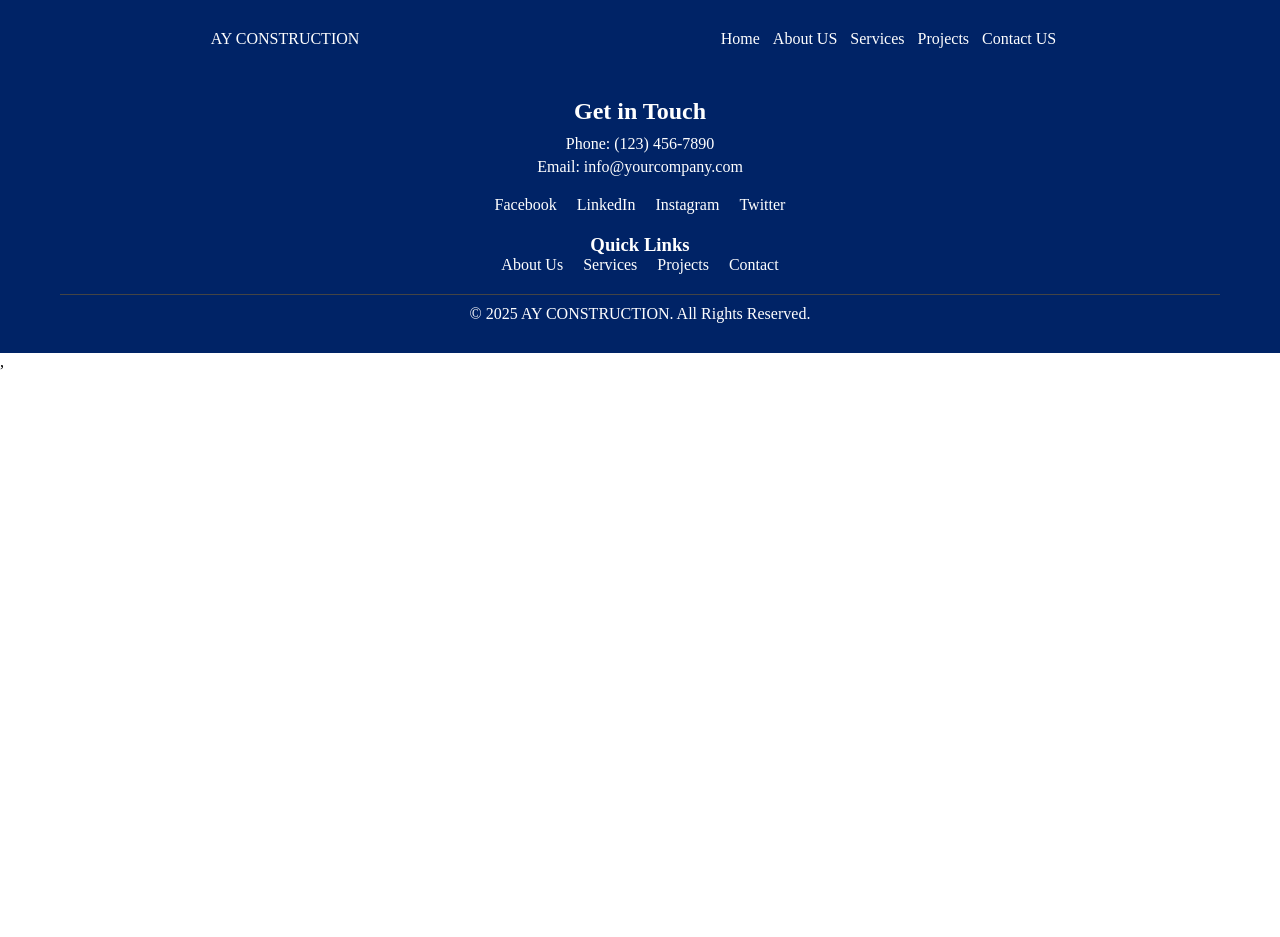
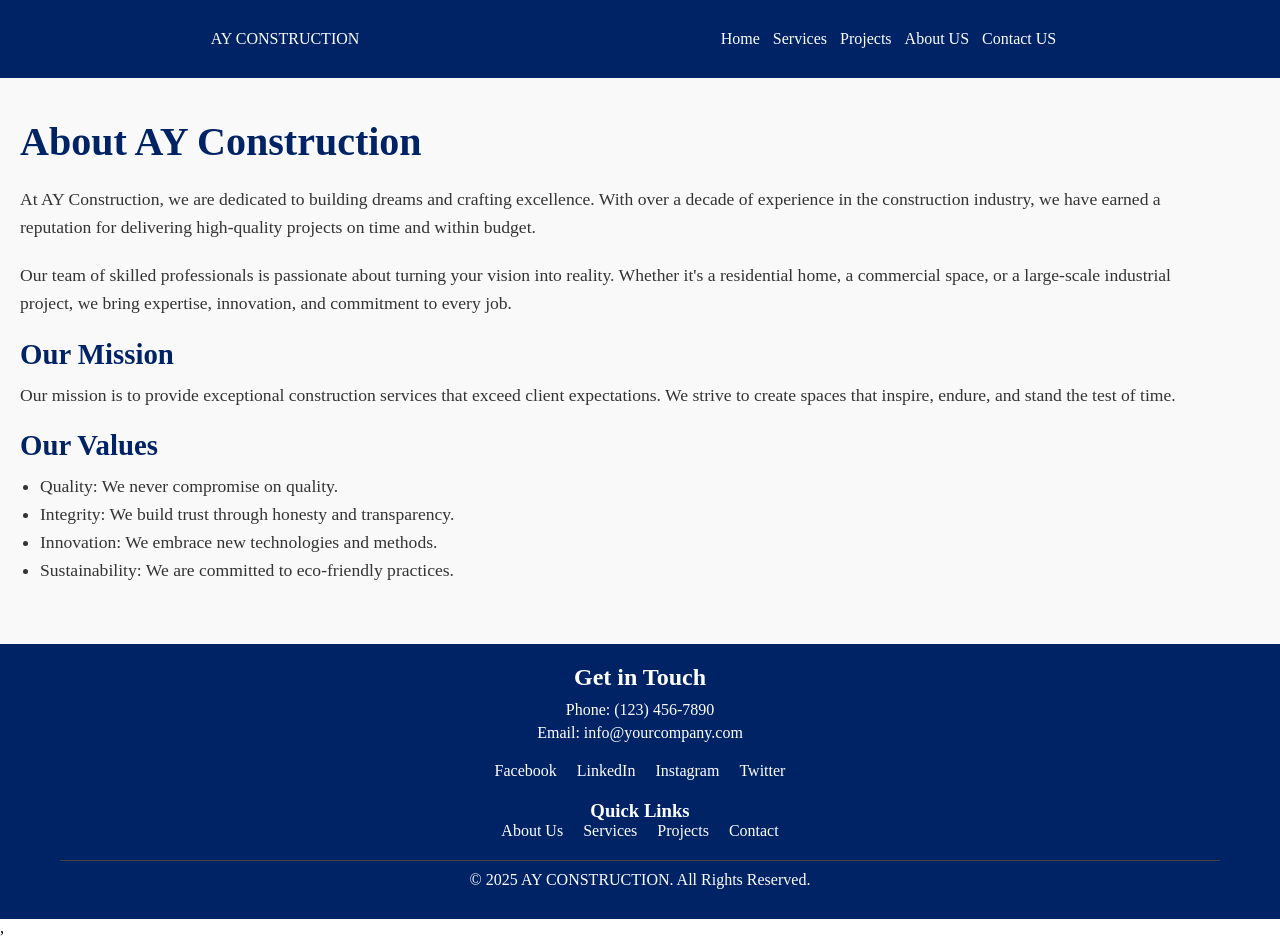
Before and after one commit to anushiny-cedrick/AY-Construction, a React (Vite) app: page /aboutus in a window 1280 px wide. Before the commit the page ends 800 px from the top, so only its background shows below. Built offline with nearby package versions, Linux system fonts and the light colour scheme.

Commit message:
About section added

```diff
--- a/src/App.jsx
+++ b/src/App.jsx
@@ -12,6 +12,7 @@ import Home from './components/Pages/Homepages/Home'
 import ProjectGallery from './components/ProjectCards/ProjectGallery'
 import ProjectPage from './components/Pages/ProjectPage/ProjectPage'
 import ContactForm from './components/Contact/ContactForm'
+import AboutUs from './components/AboutUs/AboutUs'
 
 function App() {
 
@@ -25,6 +26,7 @@ function App() {
         <Route path="/projects" element={<ProjectGallery />} />
         <Route path="/projects/:id" element={<ProjectPage />} />
         <Route path="/contact" element={<ContactForm />} />
+        <Route path="/aboutus" element={<AboutUs />} />
       </Routes>
       <Footer />
 
--- /dev/null
+++ b/src/components/AboutUs/AboutUs.css
@@ -0,0 +1,70 @@
+/* src/components/AboutUs.css */
+.about-us {
+    display: flex;
+    flex-wrap: wrap;
+    align-items: center;
+    padding: 40px 20px;
+    background-color: #f9f9f9;
+}
+
+.about-content {
+    flex: 1 1 60%;
+    padding-right: 40px;
+}
+
+.about-content h2 {
+    font-size: 2.5rem;
+    margin-bottom: 20px;
+    color: #002366;
+}
+
+.about-content h3 {
+    font-size: 1.8rem;
+    margin-top: 20px;
+    margin-bottom: 10px;
+    color: #002366;
+}
+
+.about-content p {
+    font-size: 1.1rem;
+    line-height: 1.6;
+    margin-bottom: 20px;
+    color: #333;
+}
+
+.about-content ul {
+    list-style-type: disc;
+    margin-left: 20px;
+    margin-bottom: 20px;
+}
+
+.about-content ul li {
+    font-size: 1.1rem;
+    line-height: 1.6;
+    color: #333;
+}
+
+.about-image {
+    flex: 1 1 35%;
+}
+
+.about-image img {
+    width: 100%;
+    border-radius: 8px;
+    box-shadow: 0 4px 6px rgba(0, 0, 0, 0.1);
+}
+
+@media (max-width: 768px) {
+    .about-us {
+        flex-direction: column;
+    }
+
+    .about-content {
+        padding-right: 0;
+        margin-bottom: 20px;
+    }
+
+    .about-image {
+        width: 100%;
+    }
+}
--- /dev/null
+++ b/src/components/AboutUs/AboutUs.jsx
@@ -0,0 +1,44 @@
+// src/components/AboutUs.jsx
+import React from "react";
+// import teamImage from "../assets/team.jpg";
+import "./AboutUs.css";
+
+const AboutUs = () => {
+    return (
+        <section className="about-us">
+            <div className="about-content">
+                <h2>About AY Construction</h2>
+                <p>
+                    At AY Construction, we are dedicated to building dreams and crafting
+                    excellence. With over a decade of experience in the construction
+                    industry, we have earned a reputation for delivering high-quality
+                    projects on time and within budget.
+                </p>
+                <p>
+                    Our team of skilled professionals is passionate about turning your
+                    vision into reality. Whether it's a residential home, a commercial
+                    space, or a large-scale industrial project, we bring expertise,
+                    innovation, and commitment to every job.
+                </p>
+                <h3>Our Mission</h3>
+                <p>
+                    Our mission is to provide exceptional construction services that exceed
+                    client expectations. We strive to create spaces that inspire, endure,
+                    and stand the test of time.
+                </p>
+                <h3>Our Values</h3>
+                <ul>
+                    <li>Quality: We never compromise on quality.</li>
+                    <li>Integrity: We build trust through honesty and transparency.</li>
+                    <li>Innovation: We embrace new technologies and methods.</li>
+                    <li>Sustainability: We are committed to eco-friendly practices.</li>
+                </ul>
+            </div>
+            {/* <div className="about-image">
+                <img src={teamImage} alt="AY Construction Team" />
+            </div> */}
+        </section>
+    );
+};
+
+export default AboutUs;
--- a/src/components/Navbar/Navbar.jsx
+++ b/src/components/Navbar/Navbar.jsx
@@ -7,9 +7,9 @@ const Navbar = () => {
 
             <ul className='navbar-links'>
                 <li><a href="/">Home</a></li>
-                <li><a href="/about">About US</a></li>
                 <li><a href="/about">Services</a></li>
                 <li><a href="/projects">Projects</a></li>
+                <li><a href="/aboutus">About US</a></li>
                 <li><a href="/contact">Contact US</a></li>
             </ul>
 
```
